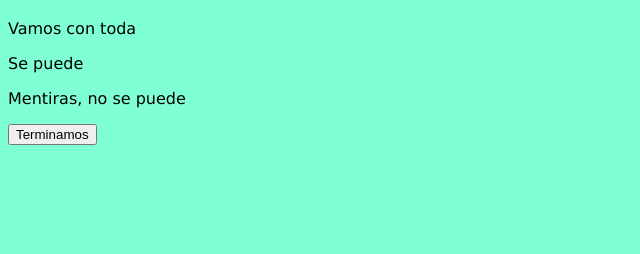
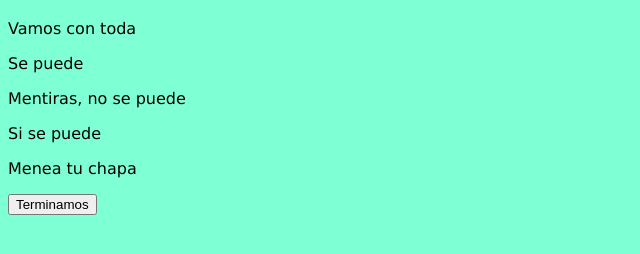
Before and after one commit to nicolasvargas21/gitevaluacion, a plain HTML site: page index.html in a window 1280 px wide. Shown: the part 62-316 px from the top of the page, without its empty margins (0-640 px from the left). Drawn offline with Linux system fonts and the light colour scheme.

Commit message:
Update index.html

```diff
--- a/index.html
+++ b/index.html
@@ -13,6 +13,8 @@
     <p>Vamos con toda</p>
     <p>Se puede</p>
     <p>Mentiras, no se puede</p>
+    <p>Si se puede</p>
+    <p>Menea tu chapa</p>
 
     <input type="button" onclick="saludar ()" value="Terminamos">
 </body>
```
